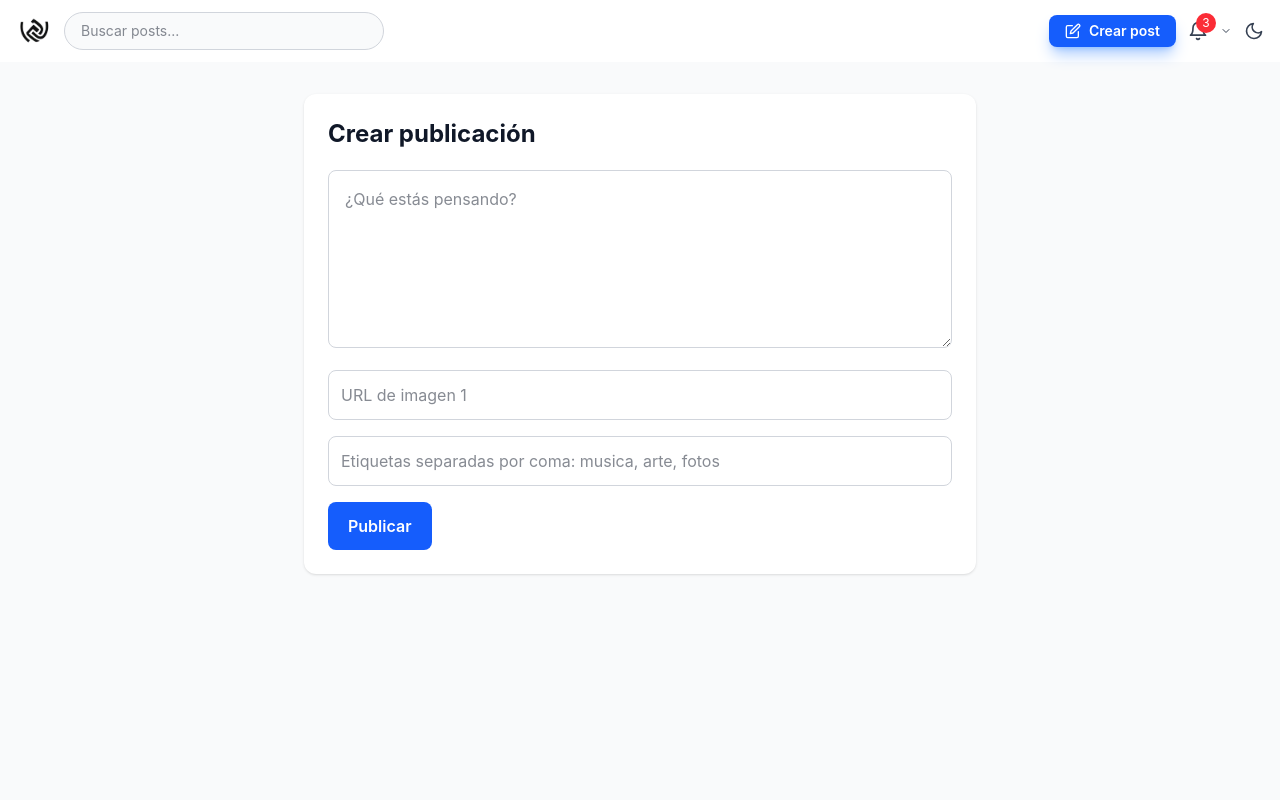
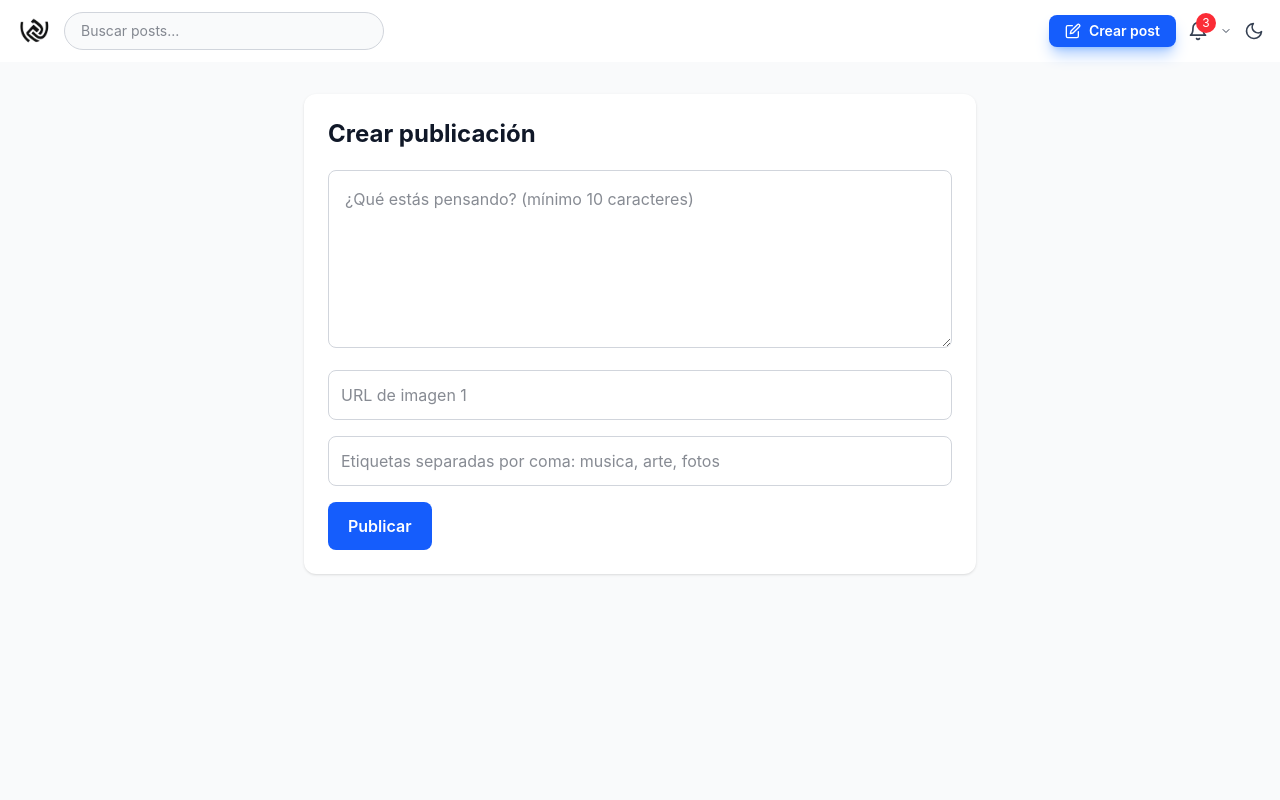
Before and after one commit to EnzoMorano/tp-red-social-interfaces, a React (Vite) app: page /create-post in a window 1280 px wide. Shown: the top 800 px of the page. Built offline with nearby package versions, Linux system fonts and the light colour scheme; sample sign-in values are in the browser's storage.

Commit message:
arreglos de comentarios y post

```diff
--- a/package.json
+++ b/package.json
@@ -27,6 +27,7 @@
     "eslint-plugin-react-hooks": "^7.1.1",
     "eslint-plugin-react-refresh": "^0.5.2",
     "globals": "^17.6.0",
+    "playwright": "^1.61.1",
     "typescript": "~6.0.2",
     "typescript-eslint": "^8.59.2",
     "vite": "^8.0.12"
--- a/src/pages/CreatePost.tsx
+++ b/src/pages/CreatePost.tsx
@@ -1,11 +1,9 @@
 import { useState } from "react";
 import { useNavigate } from "react-router-dom";
 import { useUser } from "../context/userContext";
-import { createPost, createPostImages, createTag, getTags, linkTagToPost } from "../services/api";
-
+import { createPost, createPostImages, createTag } from "../services/api";
 
 export default function CreatePost() {
-
   const { user } = useUser();
   const navigate = useNavigate();
 
@@ -15,304 +13,143 @@ export default function CreatePost() {
   const [error, setError] = useState("");
   const [cargando, setCargando] = useState(false);
 
-
   function cambiarImagen(index: number, valor: string) {
     const nuevas = [...imagenes];
     nuevas[index] = valor;
-
     if (valor.trim() && index === imagenes.length - 1) {
       nuevas.push("");
     }
-
     setImagenes(nuevas);
   }
 
-
   function eliminarImagen(index: number) {
     const nuevas = imagenes.filter((_, i) => i !== index);
-
-    if (nuevas.length === 0) {
-      nuevas.push("");
-    }
-
+    if (nuevas.length === 0) nuevas.push("");
     setImagenes(nuevas);
   }
 
   async function enviarPost(e: React.FormEvent<HTMLFormElement>) {
-
     e.preventDefault();
 
-    if (!descripcion.trim()) {
-      setError("El post no puede estar vacío");
+    if (descripcion.trim().length < 10) {
+      setError("La descripción debe tener al menos 10 caracteres");
       return;
     }
 
-
-    if (!user) {
+    if (!user?.nickname) {
+      setError("Tu sesión expiró, volvé a iniciar sesión");
       return;
     }
-
 
     setCargando(true);
 
     try {
+      // Resolver IDs de tags creándolos si no existen
+      const tagIds: number[] = [];
+      if (tags.trim()) {
+        const listaTags = tags
+          .split(",")
+          .map((t) => t.trim())
+          .filter(Boolean);
+
+        for (const nombre of listaTags) {
+          try {
+            const tag = await createTag({ nombre });
+            const id = tag?.id ?? tag?.tagId;
+            if (id) tagIds.push(id);
+          } catch {
+            // si falla un tag, continuar con los demás
+          }
+        }
+      }
 
       const postCreado = await createPost({
         descripcion: descripcion.trim(),
-        userNickname: user.nickname
+        userNickname: user.nickname,
+        tagIds,
       });
 
-      if (tags.trim()) {
-        const listaTags = tags
-          .split(",")
-          .map((tag) => tag.trim())
-          .filter(Boolean);
+      const imagenesValidas = imagenes
+        .map((i) => i.trim())
+        .filter((i) => i.startsWith("http"));
 
-        const tagsExistentes = await getTags();
-
-        for (const nombre of listaTags) {
-          const nombreNormalizado = nombre.toLowerCase();
-          let tag = tagsExistentes.find(
-            (t: any) => (t.nombre || "").toLowerCase() === nombreNormalizado,
-          );
-
-          if (!tag) {
-            tag = await createTag({ nombre });
-          }
-
-          const tagId = tag?.id ?? tag?.tagId;
-          if (!tagId) {
-            setError(`No se pudo obtener el ID del tag "${nombre}"`);
-            setCargando(false);
-            return;
-          }
-
-          await linkTagToPost(postCreado.id, tagId);
-        }
+      for (const url of imagenesValidas) {
+        await createPostImages({ URL: url, postId: postCreado.id });
       }
 
-
-      const imagenesValidas = imagenes.filter(img => img.trim());
-
-
-      for (const img of imagenesValidas) {
-
-        await createPostImages({
-          URL: img.trim(),
-          postId: postCreado.id
-        });
-
-      }
-
-
-
-
-    navigate("/");
-
-
-    } catch(error){
-
+      navigate("/");
+    } catch (err) {
       setError(
-        error instanceof Error
-        ? error.message
-        : "Error creando publicación"
+        err instanceof Error ? err.message : "Error creando publicación"
       );
-
     } finally {
-
       setCargando(false);
-
     }
-
   }
 
-
   return (
-
     <main className="min-h-screen bg-gray-50 dark:bg-gray-950 py-8 px-4">
-
       <div className="max-w-2xl mx-auto">
-
-        <section className="
-          bg-white dark:bg-gray-800
-          rounded-xl shadow-sm
-          p-6
-        ">
-
-
-          <h1 className="
-            text-2xl font-bold
-            text-gray-900 dark:text-white
-            mb-5
-          ">
+        <section className="bg-white dark:bg-gray-800 rounded-xl shadow-sm p-6">
+          <h1 className="text-2xl font-bold text-gray-900 dark:text-white mb-5">
             Crear publicación
           </h1>
 
-
-
-          <form
-            onSubmit={enviarPost}
-            className="space-y-4"
-          >
-
-
+          <form onSubmit={enviarPost} className="space-y-4">
             <textarea
-
               value={descripcion}
-
-              onChange={(e)=>{
+              onChange={(e) => {
                 setDescripcion(e.target.value);
                 setError("");
               }}
-
               rows={6}
-
-              placeholder="¿Qué estás pensando?"
-
-              className="
-                w-full
-                rounded-lg
-                border
-                border-gray-300
-                dark:border-gray-600
-                bg-white
-                dark:bg-gray-900
-                text-gray-900
-                dark:text-white
-                p-4
-                outline-none
-                focus:ring-2
-                focus:ring-blue-500
-              "
-
+              placeholder="¿Qué estás pensando? (mínimo 10 caracteres)"
+              className="w-full rounded-lg border border-gray-300 dark:border-gray-600 bg-white dark:bg-gray-900 text-gray-900 dark:text-white p-4 outline-none focus:ring-2 focus:ring-blue-500"
             />
 
             <div className="space-y-3">
-
               {imagenes.map((imagen, index) => (
-
                 <div key={index} className="flex gap-2">
-
                   <input
                     type="text"
                     placeholder={`URL de imagen ${index + 1}`}
                     value={imagen}
-                    onChange={(e)=>{
-                      cambiarImagen(index, e.target.value);
-                    }}
-                    className="
-                    flex-1
-                    rounded-lg
-                    border
-                    border-gray-300
-                    dark:border-gray-600
-                    bg-white
-                    dark:bg-gray-900
-                    text-gray-900
-                    dark:text-white
-                    p-3
-                    "
+                    onChange={(e) => cambiarImagen(index, e.target.value)}
+                    className="flex-1 rounded-lg border border-gray-300 dark:border-gray-600 bg-white dark:bg-gray-900 text-gray-900 dark:text-white p-3"
                   />
-
-
                   {imagenes.length > 1 && (
-
                     <button
                       type="button"
-                      onClick={()=> eliminarImagen(index)}
-                      className="
-                      px-3
-                      bg-red-500
-                      text-white
-                      rounded-lg
-                      "
+                      onClick={() => eliminarImagen(index)}
+                      className="px-3 bg-red-500 text-white rounded-lg"
                     >
                       X
                     </button>
-
                   )}
-
                 </div>
-
               ))}
-
             </div>
 
             <input
-
-            type="text"
-
-            placeholder="Etiquetas separadas por coma: musica, arte, fotos"
-
-            value={tags}
-
-            onChange={(e)=>{
-              setTags(e.target.value);
-            }}
-
-            className="
-            w-full
-            rounded-lg
-            border
-            border-gray-300
-            dark:border-gray-600
-            bg-white
-            dark:bg-gray-900
-            text-gray-900
-            dark:text-white
-            p-3
-            "
-
+              type="text"
+              placeholder="Etiquetas separadas por coma: musica, arte, fotos"
+              value={tags}
+              onChange={(e) => setTags(e.target.value)}
+              className="w-full rounded-lg border border-gray-300 dark:border-gray-600 bg-white dark:bg-gray-900 text-gray-900 dark:text-white p-3"
             />
 
-
-
-            {error && (
-
-              <p className="text-red-500 text-sm">
-                {error}
-              </p>
-
-            )}
-
-
+            {error && <p className="text-red-500 text-sm">{error}</p>}
 
             <button
-
+              type="submit"
               disabled={cargando}
-
-              className="
-                bg-blue-600
-                hover:bg-blue-700
-                text-white
-                px-5
-                py-3
-                rounded-lg
-                font-semibold
-              "
-
+              className="bg-blue-600 hover:bg-blue-700 text-white px-5 py-3 rounded-lg font-semibold"
             >
-
-              {cargando
-                ? "Publicando..."
-                : "Publicar"
-              }
-
-
+              {cargando ? "Publicando..." : "Publicar"}
             </button>
-
-
           </form>
-
-
         </section>
-
-
       </div>
-
-
     </main>
-
   );
-
 }
--- a/src/pages/Post.tsx
+++ b/src/pages/Post.tsx
@@ -1,13 +1,14 @@
 import { useEffect, useState } from "react";
 import { Link, useParams } from "react-router-dom";
 import { useUser } from "../context/userContext";
-import type { Post } from "../interfaces/types";
+import type { Post, PostComment } from "../interfaces/types";
 import { createComment, getPostById, API_URL } from "../services/api";
 
 export default function Post() {
   const { id } = useParams();
   const { user } = useUser();
   const [post, setPost] = useState<Post | null>(null);
+  const [comentarios, setComentarios] = useState<PostComment[]>([]);
   const [loading, setLoading] = useState(true);
   const [text, setText] = useState("");
   const [error, setError] = useState("");
@@ -21,7 +22,9 @@ export default function Post() {
       setError("");
 
       try {
-        setPost(await getPostById(id));
+        const postData = await getPostById(id);
+        setPost(postData);
+        setComentarios(postData.comments ?? []);
       } catch {
         setError("Error al cargar la publicación");
       } finally {
@@ -31,7 +34,7 @@ export default function Post() {
 
     cargar();
   }, [id]);
-  // para redirigir desde el home a la seccion de los comentarios
+
   useEffect(() => {
     if (window.location.hash === "#comentario") {
       setTimeout(() => {
@@ -50,7 +53,12 @@ export default function Post() {
       return;
     }
 
-    if (!user || !id) return;
+    if (!user?.id) {
+      setCommentError("Tu sesión expiró, volvé a iniciar sesión");
+      return;
+    }
+
+    if (!id) return;
 
     try {
       await createComment({
@@ -58,12 +66,19 @@ export default function Post() {
         userId: user.id,
         postId: Number(id),
       });
-
-      setText("");
-      setCommentError("");
-      setPost(await getPostById(id));
     } catch {
       setCommentError("No se pudo crear el comentario");
+      return;
+    }
+
+    setText("");
+    setCommentError("");
+    try {
+      const postActualizado = await getPostById(id);
+      setPost(postActualizado);
+      setComentarios(postActualizado.comments ?? []);
+    } catch {
+      // si el refresh falla el comentario igual se creó
     }
   }
 
@@ -169,13 +184,13 @@ export default function Post() {
             Comentarios
           </h2>
 
-          {!post.comments?.length ? (
+          {!comentarios.length ? (
             <p className="text-gray-500 dark:text-gray-400">
               Todavía no hay comentarios.
             </p>
           ) : (
             <div className="space-y-4">
-              {post.comments.map((comment) => {
+              {comentarios.map((comment) => {
                 const nickname = comment.user?.nickname || "Anónimo";
                 const bgColors = [
                   "bg-blue-500", "bg-purple-500", "bg-pink-500",
```
Also changed, not shown: 1 other file (tests, documents, lock files or other folders).
